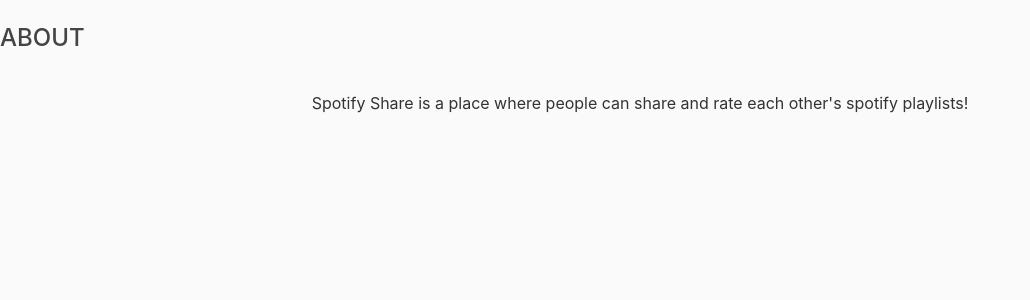
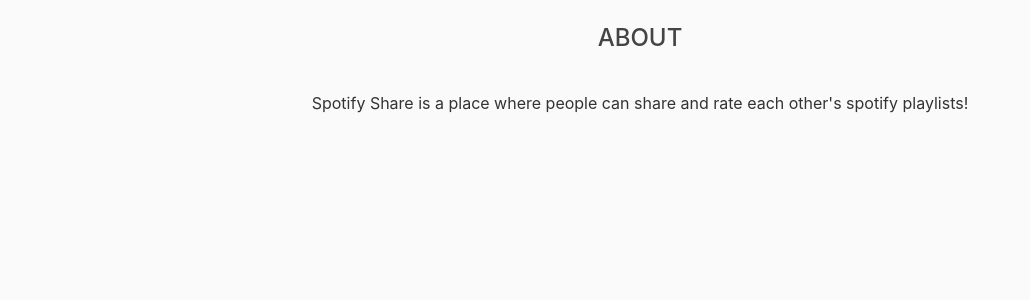
Before and after one commit to CodeGuru45/django-website, a Django app: page /about/ in a window 1280 px wide. Shown: the part 56-356 px from the top of the page, without its empty margins (0-1030 px from the left). Run offline with Django 3.2, Linux system fonts and the light colour scheme; parts of the project's set-up code (start-up, migrations or seed data) failed here and were passed over; some libraries are stand-ins or nearby versions.

Commit message:
Update about.html

```diff
--- a/blog/templates/blog/about.html
+++ b/blog/templates/blog/about.html
@@ -1,5 +1,5 @@
 {% extends "blog/base.html" %}
 {% block content %}
-    <h4>ABOUT</h4>
+    <h4 style="text-align:center">ABOUT</h4>
     <p style='text-align:center; padding-top: 30px;'>Spotify Share is a place where people can share and rate each other's spotify playlists!</p>
 {% endblock content %}
```
